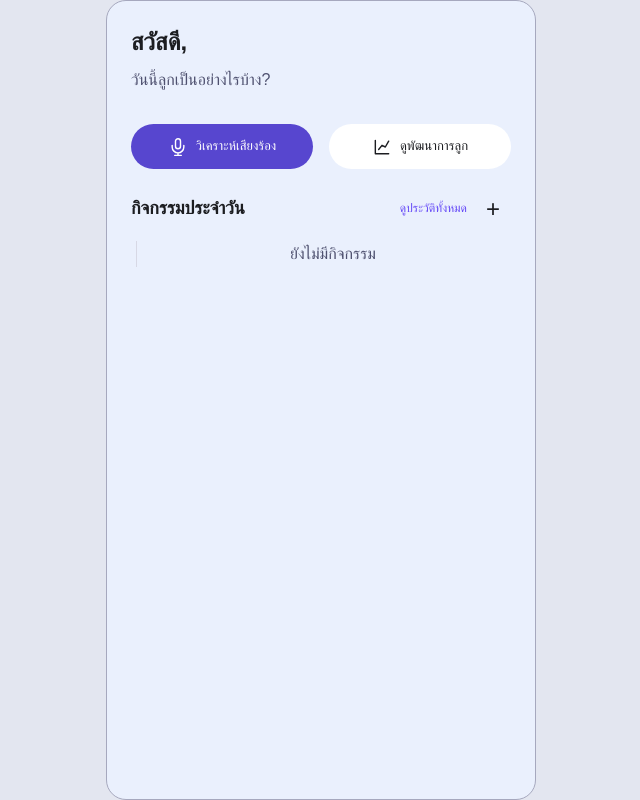
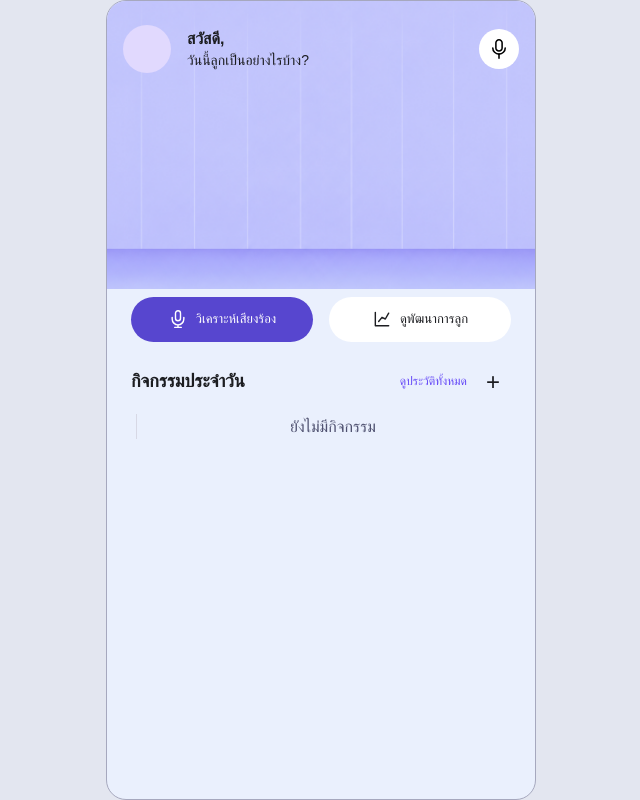
Before and after one commit to AYNO-I-KNOW/utopia-hackathon-2026, a Next.js app: page / in a window 1280 px wide. Shown: the whole page, without its empty margins (319-959 px from the left). Built offline with nearby package versions, Linux system fonts and the light colour scheme.

Commit message:
fix(home): restore hero proportions without decorative illustrations

```diff
--- a/src/features/activities/activity-screen.tsx
+++ b/src/features/activities/activity-screen.tsx
@@ -1,5 +1,6 @@
 "use client";
 import { HomeHero } from "./home-hero";
+import { ActivityIcon } from "./activity-icon";
 import { growthCopy } from "@/content/development";
 import { copy } from "@/content";
 import { useEffect, useState } from "react";
@@ -153,6 +154,7 @@ export function ActivityScreen() {
             .sort((a, b) => a.from.localeCompare(b.from))
             .map((item) => (
               <article key={item.id} className="card activity-card">
+                <ActivityIcon kind={item.activity} />
                 <div className="home-activity-body">
                   <h2>{activityLabel(item.activity)}</h2>
                   <p>
--- a/src/features/activities/home-hero.tsx
+++ b/src/features/activities/home-hero.tsx
@@ -1,14 +1,25 @@
+import Link from "next/link";
+import { copy } from "@/content";
 import { growthCopy as text } from "@/content/development";
-
 export function HomeHero() {
   return (
-    <header className="home-hero">
+    <div className="home-hero">
+      <img
+        className="home-hero-background"
+        src="/images/analysis/background.png"
+        alt=""
+      />
       <div className="home-hero-greeting">
+        <img src="/images/development/3-705-imgEllipse6.svg" alt="" />
         <div>
           <h2>{text.greeting}</h2>
           <p>{text.greetingSubtitle}</p>
         </div>
+        <Link href="/analysis" aria-label={copy.startAnalysis}>
+          <img src="/images/development/3-705-imgGroup.svg" alt="" />
+        </Link>
       </div>
-    </header>
+      <div className="home-hero-scene" aria-hidden="true" />
+    </div>
   );
 }
--- a/src/features/development/styles.css
+++ b/src/features/development/styles.css
@@ -430,16 +430,60 @@
   padding-top: 0;
 }
 .home-hero {
-  padding: 24px 0;
+  position: relative;
+  isolation: isolate;
+  margin: 0 calc(-1 * var(--page-gutter));
+  overflow: hidden;
+  padding: 24px 16px 0;
+  min-height: 288px;
+}
+.home-hero-background {
+  position: absolute;
+  z-index: -1;
+  width: 591px;
+  height: 646px;
+  max-width: none;
+  left: 50%;
+  top: -156px;
+  transform: translateX(-50%);
+  object-fit: cover;
+}
+.home-hero-greeting {
+  display: flex;
+  align-items: center;
+  gap: 16px;
+}
+.home-hero-greeting > img {
+  flex-shrink: 0;
+}
+.home-hero-greeting > div {
+  flex: 1;
+  min-width: 0;
 }
 .home-hero-greeting h2 {
-  font-size: 24px;
+  font-size: 16px;
   font-weight: 600;
+  line-height: normal;
   margin: 0;
 }
 .home-hero-greeting p {
-  font-size: 16px;
-  margin: 8px 0 0;
+  font-size: 14px;
+  line-height: normal;
+  margin: 4px 0 0;
+  color: var(--color-text);
+}
+.home-hero-greeting a {
+  display: grid;
+  place-items: center;
+  width: 40px;
+  height: 40px;
+  border-radius: 999px;
+  background: white;
+  flex-shrink: 0;
+}
+.home-hero-scene {
+  height: 210px;
+  position: relative;
 }
 .home-history {
   margin-top: 16px;
```
